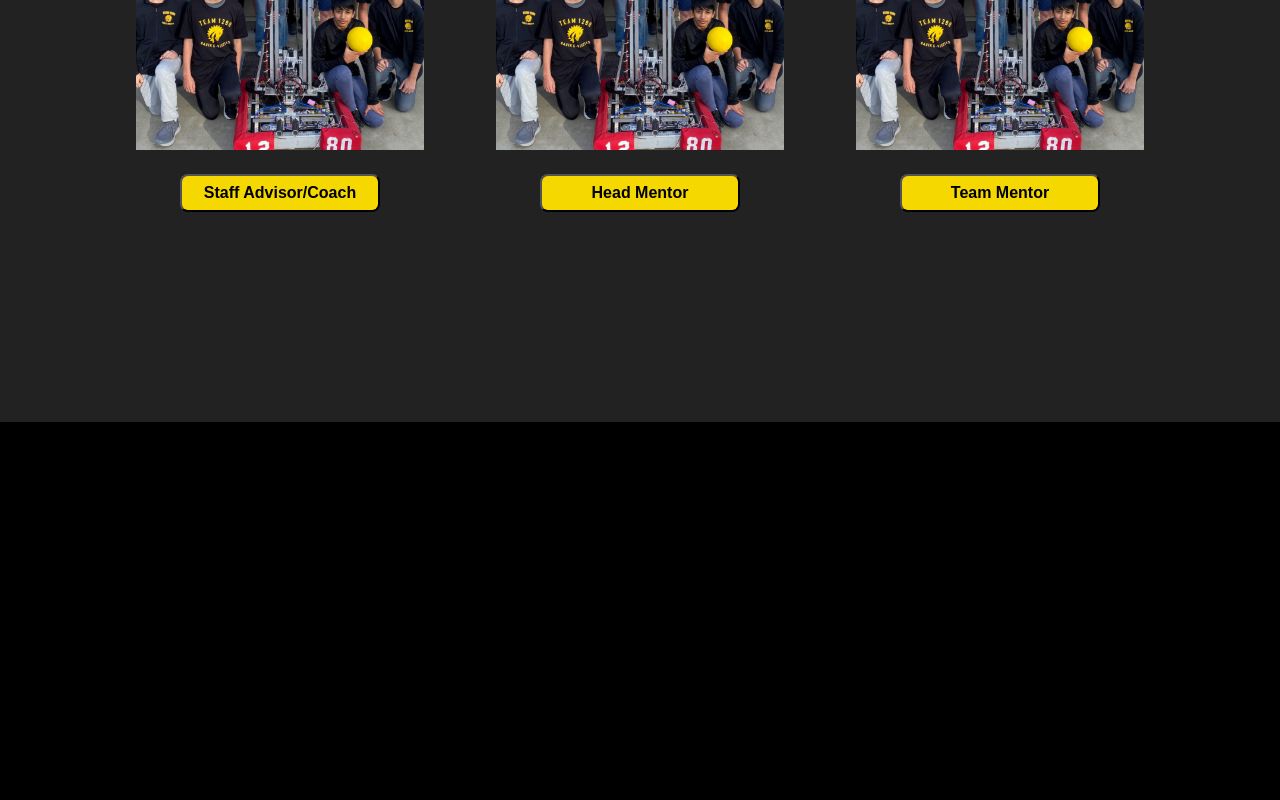
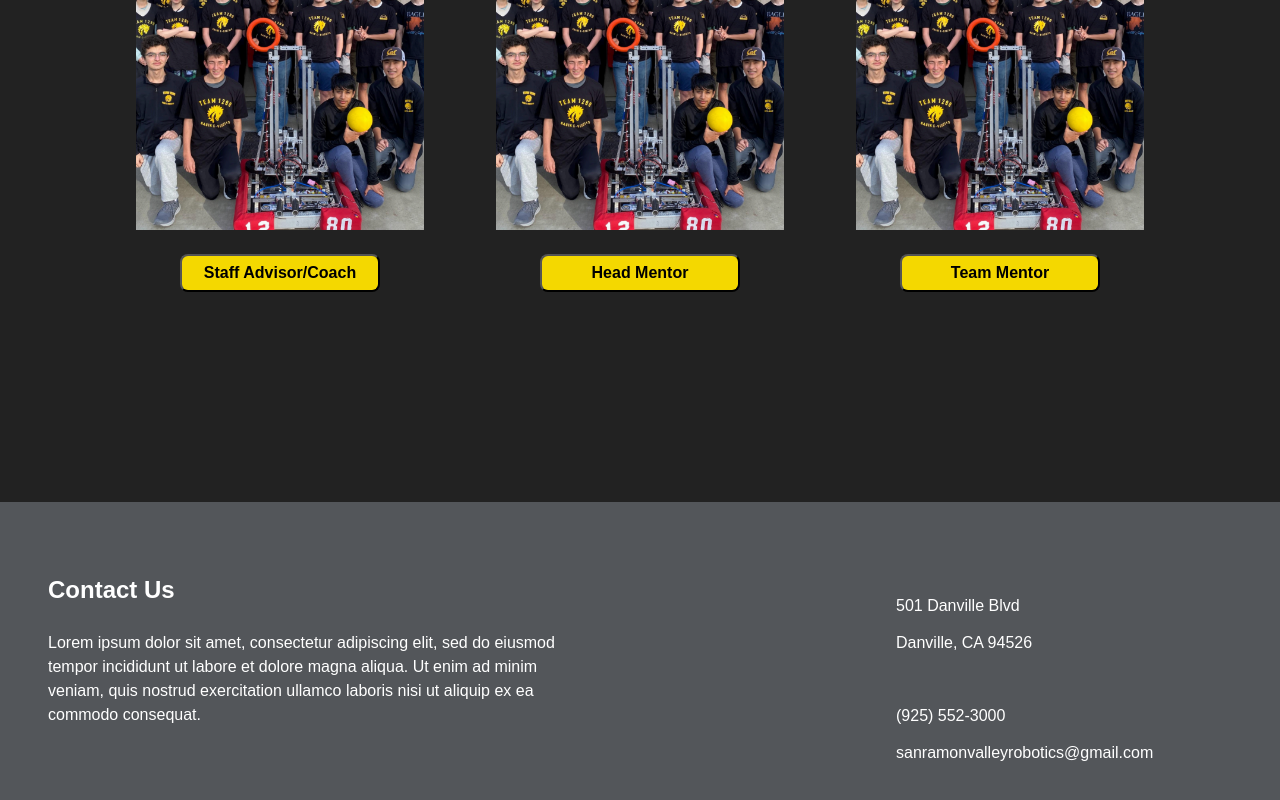
Before and after one commit to Team-1280/1280-website, a React (Vite) app in the folder app/: page /MeetTeam in a window 1280 px wide. Shown: the part 4250-5050 px from the top of the page. Before the commit the page ends 4672 px from the top, so only its background shows below. Built offline with nearby package versions, Linux system fonts and the light colour scheme.

Commit message:
contact footer

```diff
--- a/app/src/App.jsx
+++ b/app/src/App.jsx
@@ -10,6 +10,7 @@ import MeetTeam from './pages/MeetTeam.jsx'
 import News from './pages/News.jsx'
 import RobotEngineering from './pages/RobotEngineering.jsx'
 import SponsorsDonors from './pages/SponsorsDonors.jsx'
+import Footer from './components/Footer.jsx'
 
 function App() {
   return (
@@ -29,6 +30,7 @@ function App() {
           <Route path='/Sponsors' element={<SponsorsDonors />} />
         </Routes>
       </main>
+      <Footer />
     </Router>
   );
 }
--- /dev/null
+++ b/app/src/components/Footer.css
@@ -0,0 +1,49 @@
+.footer-background {
+    padding: 1.5rem 3rem;
+    background-color: #53565a;
+    position: relative;
+    /* position: fixed; */
+    top: 100%;
+    /* width: 90%; */
+    height: 40vh;
+    /* z-index: 1234567; *No ovelap:) */
+    display: flex;
+    justify-content: space-between;
+    /* box-shadow: 6px 6px 6px 1px rgb(0 0 0 / 20%); */
+    overflow: hidden;
+}
+.contact-header {
+    padding: 0rem;
+    color: white;
+    position: absolute;
+    top: 20%;
+    font-weight: bold;
+    font-size: x-large;
+}
+.contact-text {
+    color: white;
+    /* font-weight: bold; */
+    position: absolute;
+    display: grid;
+    line-height: 1.5;
+}
+.address-line {
+    top: 25%;
+    left: 70%;
+}
+.city {
+    top: 35%;
+    left: 70%;
+}
+.summary {
+    top: 35%;
+    max-width: 40%;;
+}
+.phone {
+    top: 55%;
+    left: 70%;
+}
+.email {
+    top: 65%;
+    left: 70%;
+}
--- /dev/null
+++ b/app/src/components/Footer.jsx
@@ -0,0 +1,19 @@
+import './Footer.css'
+
+const Footer = () => {
+    return (
+        <div className='footer-background'>
+            <div className='contact-header'>Contact Us</div>
+            <div className='contact-text address-line'>501 Danville Blvd</div>
+            <div className='contact-text city'>Danville, CA 94526</div>
+            <div className='contact-text summary'>
+                Lorem ipsum dolor sit amet, consectetur adipiscing elit, sed do eiusmod tempor incididunt ut labore et dolore magna aliqua.
+                Ut enim ad minim veniam, quis nostrud exercitation ullamco laboris nisi ut aliquip ex ea commodo consequat.
+            </div>
+            <div className='contact-text phone'>(925) 552-3000</div>
+            <div className='contact-text email'>sanramonvalleyrobotics@gmail.com</div>
+        </div>
+    )
+}
+
+export default Footer;
--- a/app/src/pages/MeetTeam.css
+++ b/app/src/pages/MeetTeam.css
@@ -76,7 +76,7 @@
 }
 .icon-background {
     display: flex;
-    height: 370vh;
+    height: 380vh;
     justify-content: center;
     align-items: center;
     background-position: center;
```
